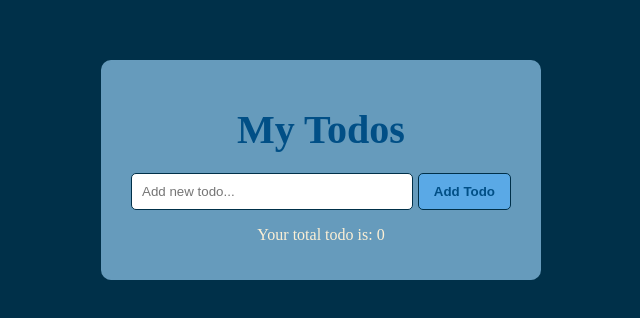
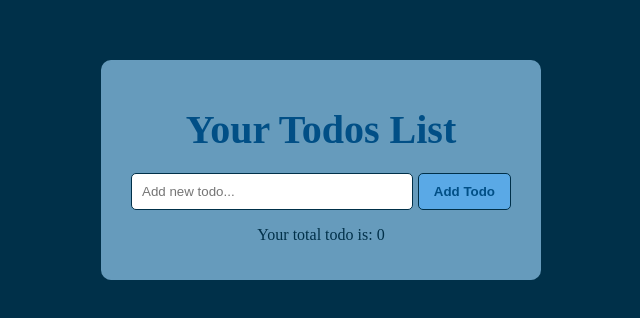
Before and after one commit to 1001hadi/third-SBA, a plain HTML site: page index.html in a window 1280 px wide. Shown: the part 230-548 px from the top of the page, without its empty margins (319-959 px from the left). Drawn offline with Linux system fonts and the light colour scheme.

Commit message:
css file updated and README file added

```diff
--- a/index.html
+++ b/index.html
@@ -9,7 +9,7 @@
   </head>
   <body>
     <div class="container">
-      <h1>My Todos</h1>
+      <h1>Your Todos List</h1>
       <form id="todos-form">
         <div class="todo-input">
           <input
--- a/style.css
+++ b/style.css
@@ -86,6 +86,10 @@ h1 {
   font-size: 1.4rem;
 }
 
+#todo-counter {
+  color: #003049;
+}
+
 .checked {
   text-decoration: line-through;
   color: #666;
```
Also changed, not shown: 1 other file.
